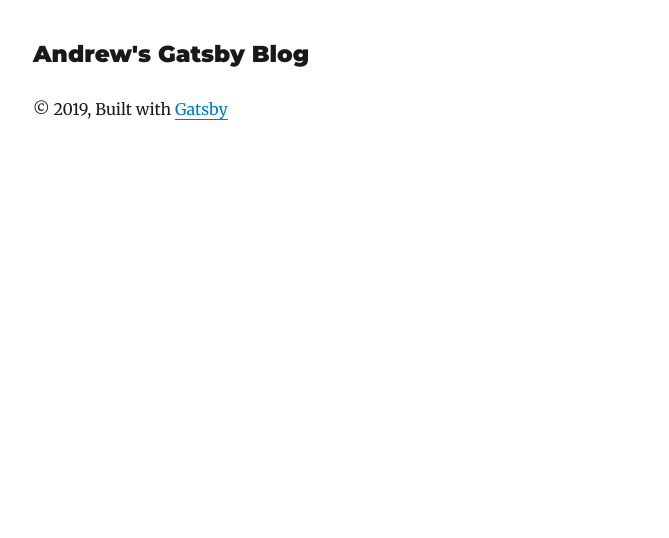
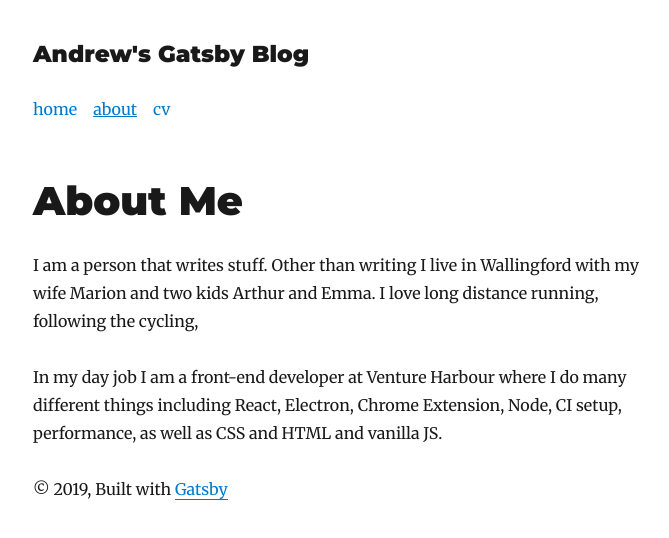
Before and after one commit to bigandy/gatsby-blog, a Gatsby site: page /about in a window 1280 px wide. Shown: the whole page, without its empty margins (292-961 px from the left). Built offline with nearby package versions, Linux system fonts and the light colour scheme; Gatsby itself is replaced by a stand-in of ours; some packages are replaced by stand-ins of ours.

Commit message:
adds nav, pages get content from markdown

```diff
--- a/src/components/layout.js
+++ b/src/components/layout.js
@@ -1,21 +1,23 @@
 import React from "react"
 import { Link } from "gatsby"
 
-import { rhythm, scale } from "../utils/typography"
+import Nav from './nav';
+
+import { rhythm } from "../utils/typography"
 
 class Layout extends React.Component {
   render() {
     const { location, title, children } = this.props
     const rootPath = `${__PATH_PREFIX__}/`
-    let header
+    let header;
 
     if (location.pathname === rootPath) {
       header = (
         <h1
           style={{
-            ...scale(1.5),
-            marginBottom: rhythm(1.5),
+            lineHeight: 1.1,
             marginTop: 0,
+            fontSize: '1.4427rem',
           }}
         >
           <Link
@@ -61,6 +63,7 @@ class Layout extends React.Component {
         }}
       >
         <header>{header}</header>
+        <Nav />
         <main>{children}</main>
         <footer>
           © {new Date().getFullYear()}, Built with
--- /dev/null
+++ b/src/components/nav.js
@@ -0,0 +1,45 @@
+import React from 'react';
+import { Link } from "gatsby"
+
+const Nav = () => {
+	//
+	const pages = [
+		'home',
+		'about',
+		'cv',
+	];
+
+
+	const navInner = pages.map((page, index) => {
+		let href;
+		if (page === 'home') {
+			href = '/';
+		} else {
+			href = `/${page}`;
+		}
+		return (
+			<Link
+				key={index}
+				to={href}
+				activeStyle={{
+					// color: "red",
+					textDecoration: 'underline',
+				}}
+				style={{
+					marginRight: '1em',
+					boxShadow: 'none',
+				}}
+			>
+				{page}
+			</Link>
+		);
+	});
+
+	return (
+		<nav>
+			{navInner}
+		</nav>
+	);
+};
+
+export default Nav;
--- a/src/pages/about.js
+++ b/src/pages/about.js
@@ -4,25 +4,34 @@ import { graphql } from "gatsby"
 import Layout from "../components/layout"
 import SEO from "../components/seo"
 
-class About extends React.Component {
+class Page extends React.Component {
   render() {
     const { data } = this.props
     const siteTitle = data.site.siteMetadata.title
 
+    const page = data.allMarkdownRemark.edges[0]
+    const title = page.node.frontmatter.title;
+
     return (
       <Layout location={this.props.location} title={siteTitle}>
         <SEO
-          title="All posts"
+          title={title}
           keywords={[`blog`, `gatsby`, `javascript`, `react`]}
         />
+        <h1>{title}</h1>
 
+        <div
+          dangerouslySetInnerHTML={{
+            __html: page.node.html,
+          }}
+        />
 
       </Layout>
     )
   }
 }
 
-export default About
+export default Page
 
 export const pageQuery = graphql`
   query {
@@ -31,5 +40,27 @@ export const pageQuery = graphql`
         title
       }
     }
+    allMarkdownRemark(
+      filter: {
+        frontmatter: {
+          type: { eq: "page" }
+        }
+        fields: {
+          slug: { eq: "/about/" }
+        }
+      }
+    ) {
+      edges {
+        node {
+          fields {
+            slug
+          }
+          frontmatter {
+            title
+          }
+          html
+        }
+      }
+    }
   }
 `
```
Also changed, not shown: src/pages/cv.js (+34 -3 lines), src/pages/index.js (+8 -1 lines).
